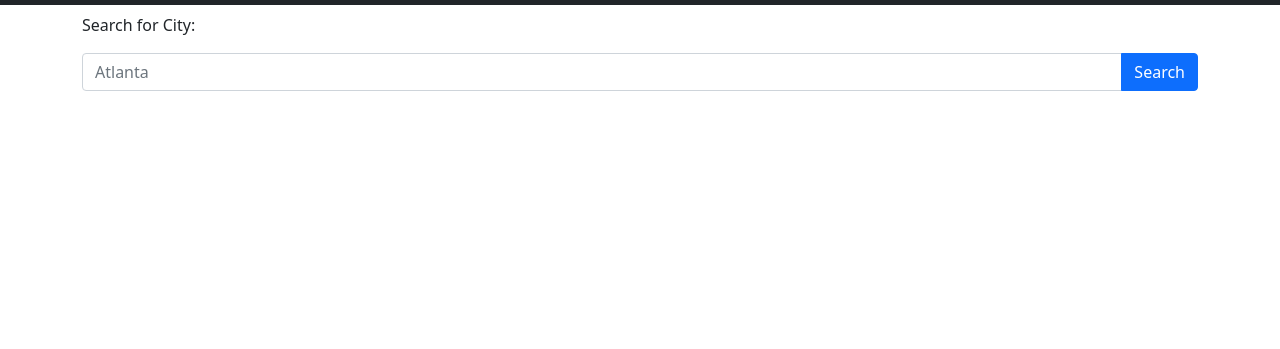
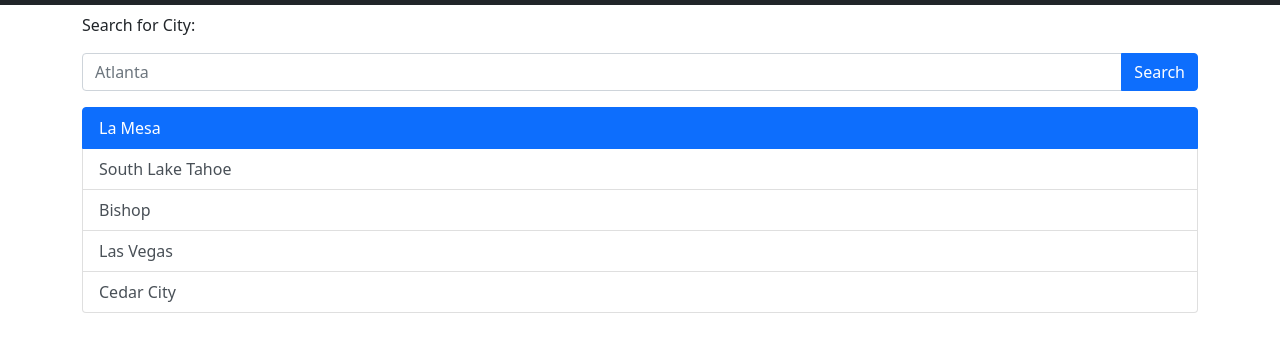
Before and after one commit to ElijahIG/weather-dashboard, a plain HTML site: page index.html in a window 1280 px wide. Shown: the part 45-394 px from the top of the page. Drawn offline with nearby package versions, Linux system fonts and the light colour scheme; no server answers.

Commit message:
Add static html for search history

```diff
--- a/index.html
+++ b/index.html
@@ -35,6 +35,28 @@
           <button class="btn btn-primary" type="submit">Search</button>
         </div>
       </form>
+
+      <div class="list-group">
+        <button
+          type="button"
+          class="list-group-item list-group-item-action active"
+          aria-current="true"
+        >
+          La Mesa
+        </button>
+        <button type="button" class="list-group-item list-group-item-action">
+          South Lake Tahoe
+        </button>
+        <button type="button" class="list-group-item list-group-item-action">
+          Bishop
+        </button>
+        <button type="button" class="list-group-item list-group-item-action">
+          Las Vegas
+        </button>
+        <button type="button" class="list-group-item list-group-item-action">
+          Cedar City
+        </button>
+      </div>
     </section>
     <pre id="current-weather-view"></pre>
     <script
--- a/script.js
+++ b/script.js
@@ -50,7 +50,7 @@ function dumpUVdata() {
 
 function dump5DayForecastData() {
   var queryURL =
-    "https://api.openweathermap.org/data/2.5/forecast?" +
+    "http://api.openweathermap.org/data/2.5/forecast?" +
     "q=" +
     citySearch +
     "&" +
```
